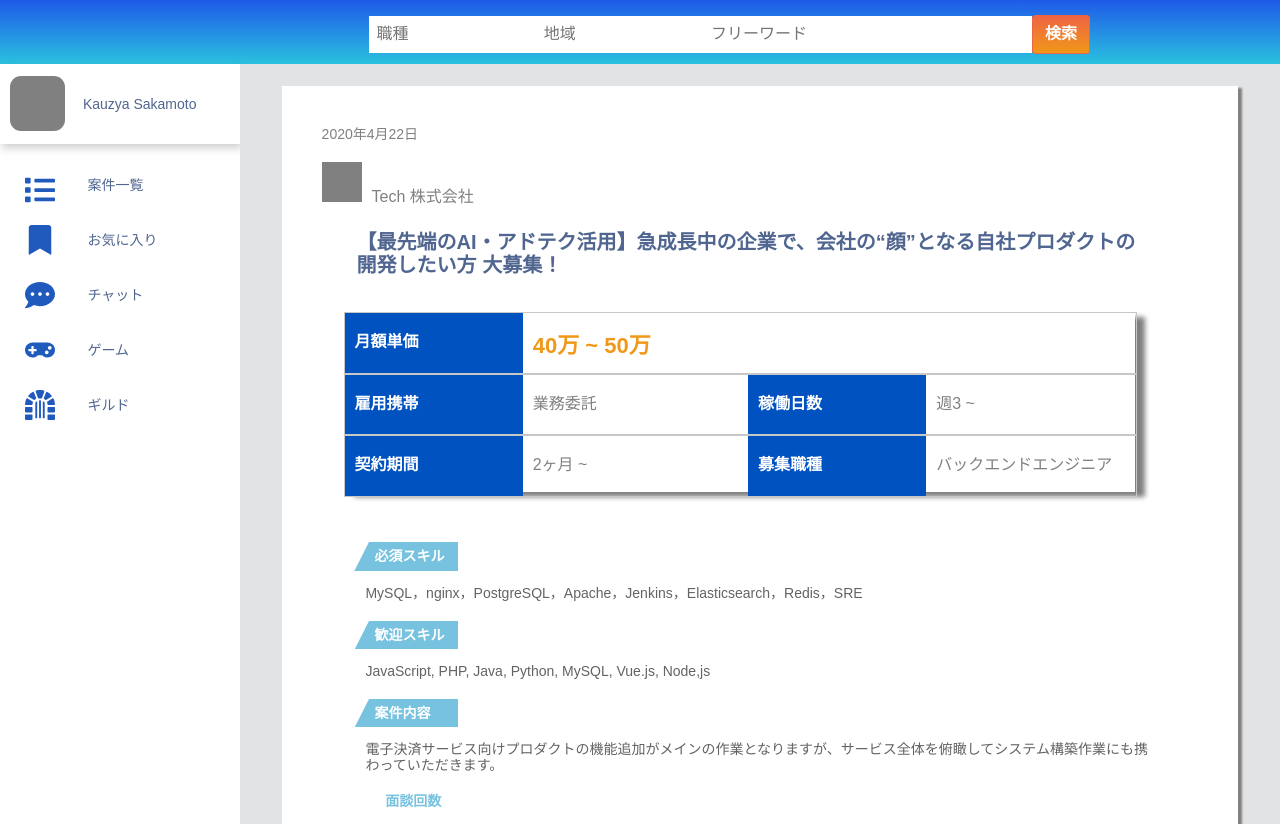
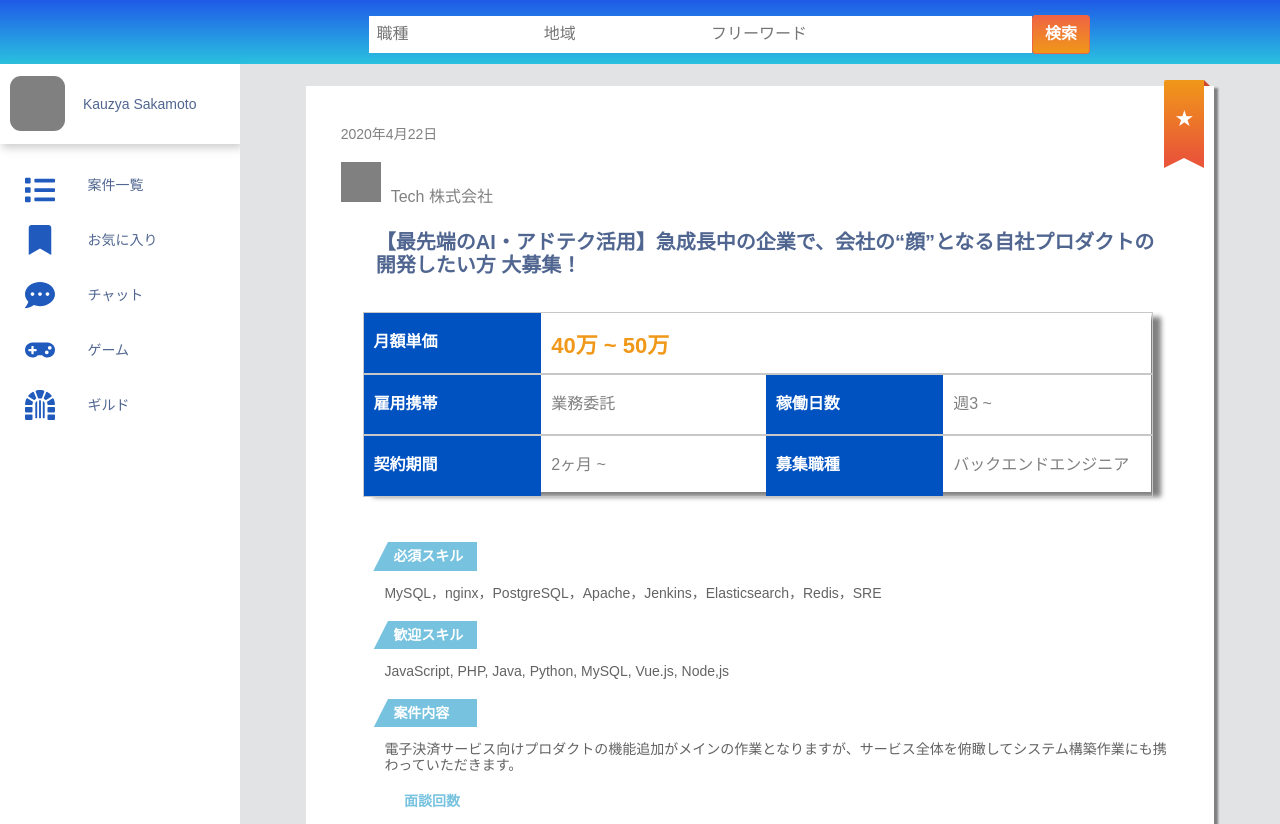
Before and after one commit to naoya-kishi/engergame, a Vue app in the folder vue_app/: page /#/recruit/1 in a window 1280 px wide. Built offline with nearby package versions, Linux system fonts and the light colour scheme; no server answers; what vue-paginate would draw is missing.

Commit message:
label.applied_tag / ribon

```diff
--- a/vue_app/src/components/pages/Recruit.vue
+++ b/vue_app/src/components/pages/Recruit.vue
@@ -89,9 +89,13 @@ export default {
 </script>
 
 <style scoped>
-/* Router URL textdecoration 削除 */
 a{
   text-decoration: none;
+}
+li{
+  width: 100px;
+  height: 100px;
+  background-color: green;
 }
 
 .recruit-wrapper{
@@ -143,7 +147,13 @@ a{
   text-align: center;
   border: solid 1px #1f5abc;
 }
-
+.applied-tag-are{
+  width: 100px;
+  height: 40px;
+  background-color: red;
+  float: right;
+  z-index: 100;
+}
 
 /* Center BOX */
 .recruit-centerbox{
@@ -262,6 +272,7 @@ a{
   color: #1f5abc;
   list-style: none;
   cursor: pointer;
+  font-size: 14px;
 }
 
 /* Icon  */
--- a/vue_app/src/components/pages/RecruitDetail.vue
+++ b/vue_app/src/components/pages/RecruitDetail.vue
@@ -1,6 +1,7 @@
 <template>
   <div class="detail-wrapper" v-if="item" key="product">
     <div class="top-recruit-detail">
+      <span class="ribbon15">★</span>
       <div class="time-zone">2020年4月22日</div>
       <!-- IDの確認 -->
       <!-- <p>このページは ID: {{ $route.params.id }} の詳細を表示する</p> -->
@@ -126,19 +127,69 @@ export default {
 </script>
 
 <style scoped>
+/* リボン */
+.ribbon15-wrapper {
+  display: block;
+  position: relative;
+  margin: 15px auto;
+  padding: 30px 0;
+  width: 300px;
+  background: #f1f1f1;
+  box-sizing: border-box;
+}
+
+.ribbon15 {
+  display: inline-block;
+  position: absolute;
+  top: -6px;
+  right: 10px;
+  margin: 0;
+  padding: 3% 0;
+  z-index: 2;
+  width: 40px;
+  text-align: center;
+  color: white;
+  font-size: 22px;
+  background: linear-gradient(#f09819 0%, #e95738 100%);
+  border-radius: 2px 0 0 0;
+}
+
+.ribbon15:before {
+  position: absolute;
+  content: '';
+  top: 0;
+  right: -6px;
+  border: none;
+  border-bottom: solid 6px #cf4a2d;
+  border-right: solid 6px transparent;
+}
+.ribbon15:after {
+  content: '';
+  position: absolute;
+  left: 0;
+  top: 100%;
+  height: 0;
+  width: 0;
+  border-left: 20px solid #e95738;
+  border-right: 20px solid #e95738;
+  border-bottom: 10px solid transparent;
+}
+/* ここまで */
+
 .detail-wrapper{
-  width: calc(92% - 80px);
+  width: calc(84%);
   /* height: 140%; */
   margin: 22px auto;
   background-color: rgb(255, 255, 255);
   box-shadow: 4px 2px 2px grey;
-  padding: 40px;
+  padding: 0 0 20px 35px;
 }
 /* トップ 日付、会社名、タイトル */
 .top-recruit-detail{
   width: 100%;
   height: 15%;
   position: relative;
+  padding-top: 40px;
 }
 .time-zone{
   color: #818181;
@@ -397,6 +448,7 @@ export default {
   display: inline-block;
   position: absolute;
   bottom: 0;
+  border-radius: 20%;
 }
 .sales-comment{
   width: calc(100% - 190px);
@@ -404,7 +456,6 @@ export default {
   padding: 30px;
   font-size: 14px;
   background-color: #D8D8D8;
-  border-radius: 2%;
   /* display: inline-block; */
   float: right;
 }
@@ -434,7 +485,7 @@ export default {
 .apply-btn{
   width: 250px;
   height: 54px;
-  background-color: #f09819;
+  background-color: #ee910e;
   color: #FFFFFF;
   text-align: center;
   border-radius: 12px;
@@ -574,6 +625,9 @@ export default {
     padding: 20px;
     width: 82%;
     /* margin: 0; */
+  }
+  .top-recruit-detail{
+    padding: 0;
   }
   .company-logo{
     width: 30px;
```
